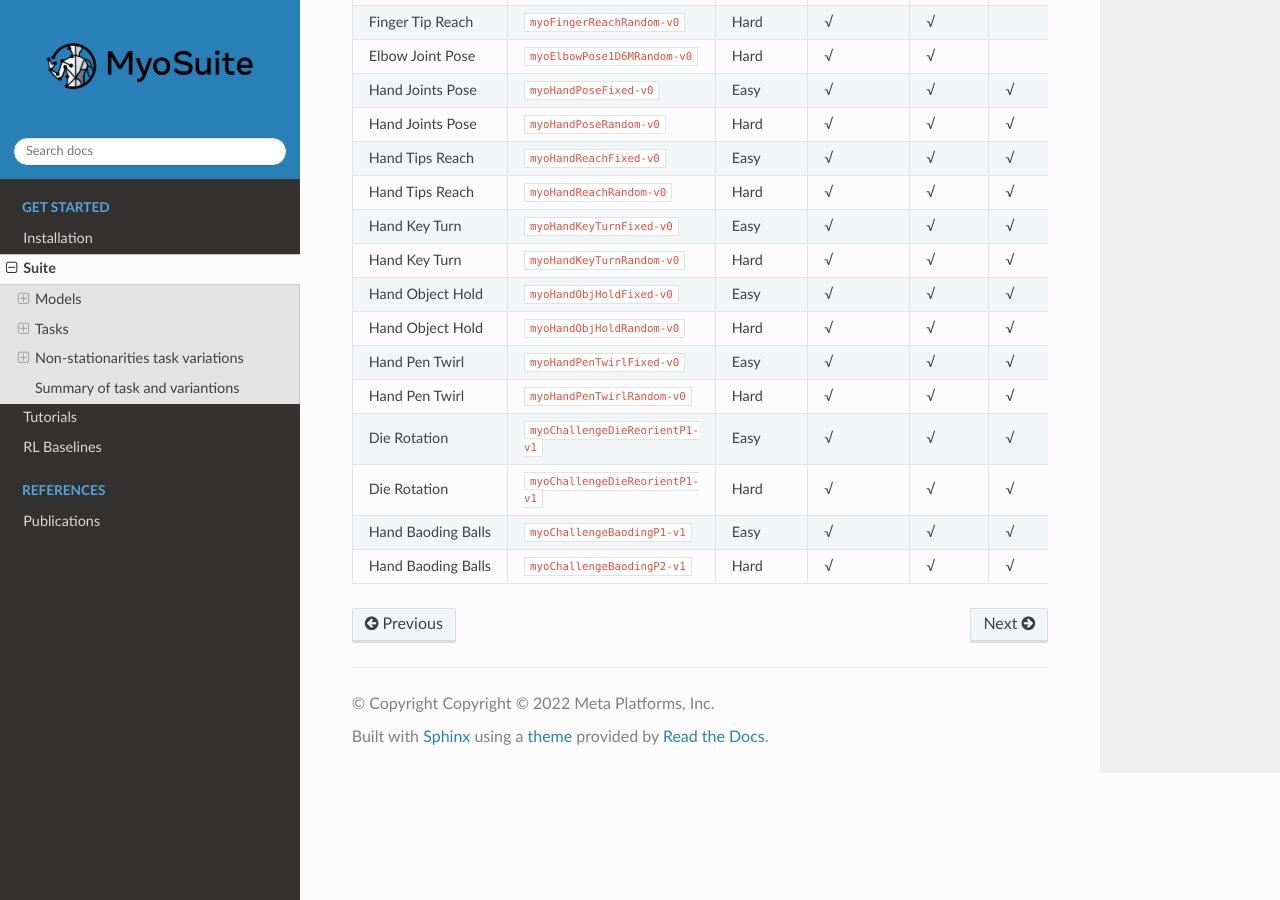
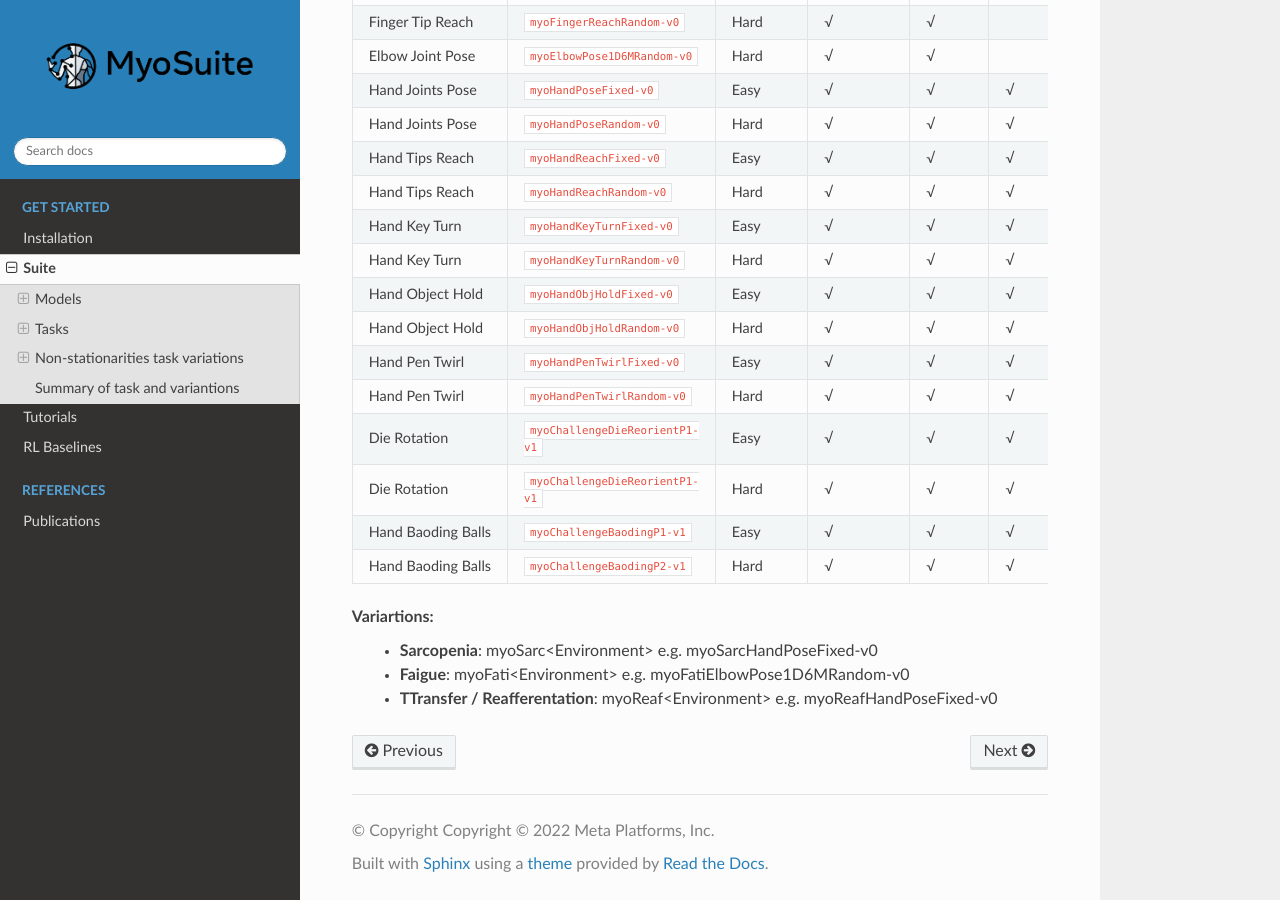
Before and after one commit to MyoHub/myosuite, a Sphinx documentation site: the page built from docs/source/suite.rst, in a window 1280 px wide and 900 px high, scrolled down 10538 px. Built offline with Sphinx 7.4.7 and the Read the Docs theme 2.0.0, drawn with Linux system fonts in a browser that asks for light colours.

Commit message:
fix tasks labels

```diff
--- a/docs/source/suite.rst
+++ b/docs/source/suite.rst
@@ -314,7 +314,7 @@ that muscle can be completely fatigued.
 .. _ttransfer:
 
 Tendon transfer
-================
+=================================
 Contrary to muscle fatigue or sarcopenia that occurs to all muscles, tendon transfer surgery can target a single
 muscle-tendon unit. Tendon transfer surgery allows redirecting the application point of muscle forces from one joint
 DoF to another (see below). It can be used to regain functional control of a joint or limb motion after injury.
@@ -383,3 +383,8 @@ Summary of task and variantions
 +--------------------+----------------------------------+-----------------+------------------+---------------+---------------------+
 | Hand Baoding Balls | ``myoChallengeBaodingP2-v1``     | Hard            |         √        |      √        |          √          |
 +--------------------+----------------------------------+-----------------+------------------+---------------+---------------------+
+
+Variartions:
+  - **Sarcopenia**: myoSarc<Environment> e.g. myoSarcHandPoseFixed-v0
+  - **Faigue**: myoFati<Environment> e.g. myoFatiElbowPose1D6MRandom-v0
+  - **TTransfer / Reafferentation**: myoReaf<Environment> e.g. myoReafHandPoseFixed-v0
```
